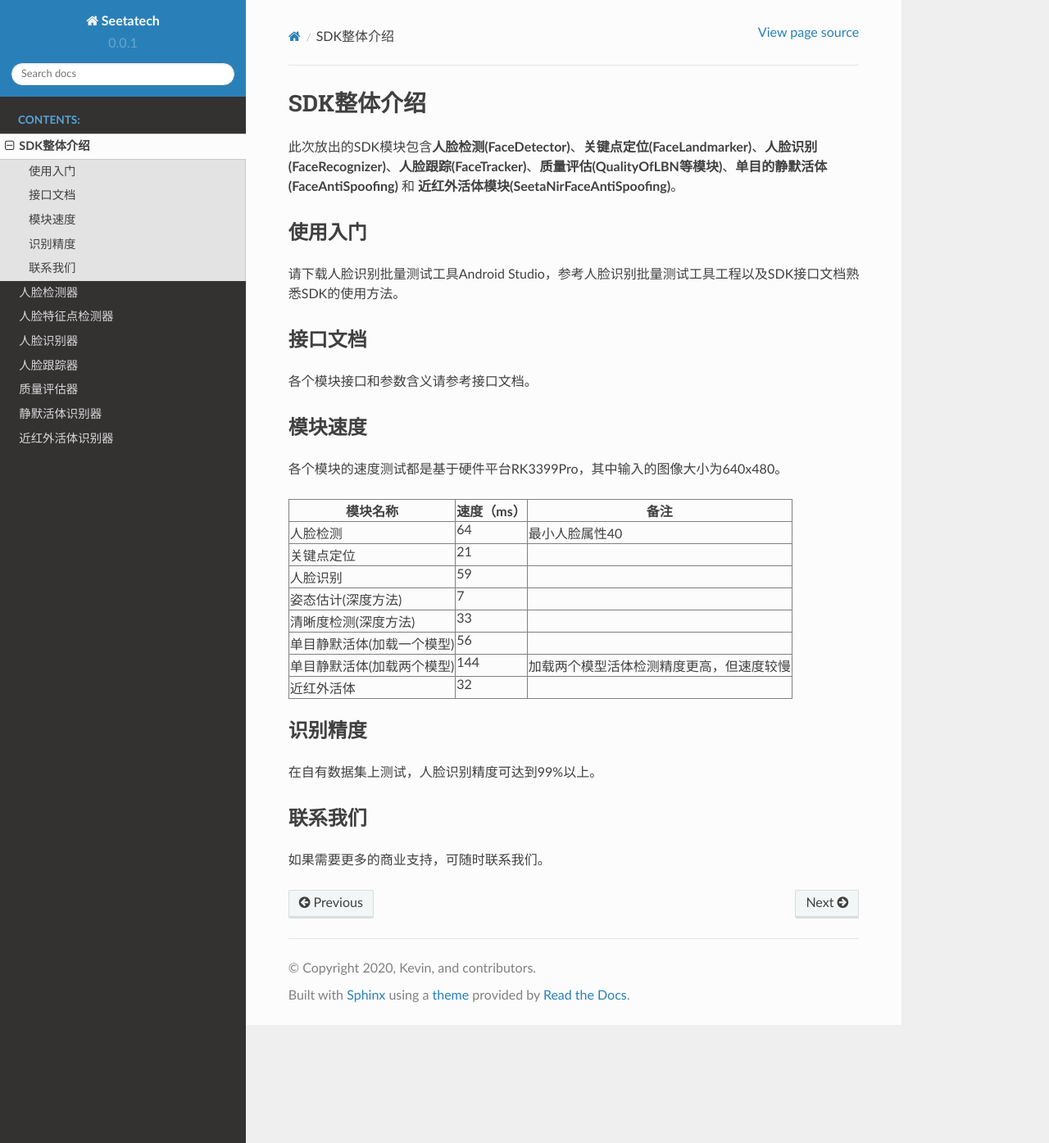
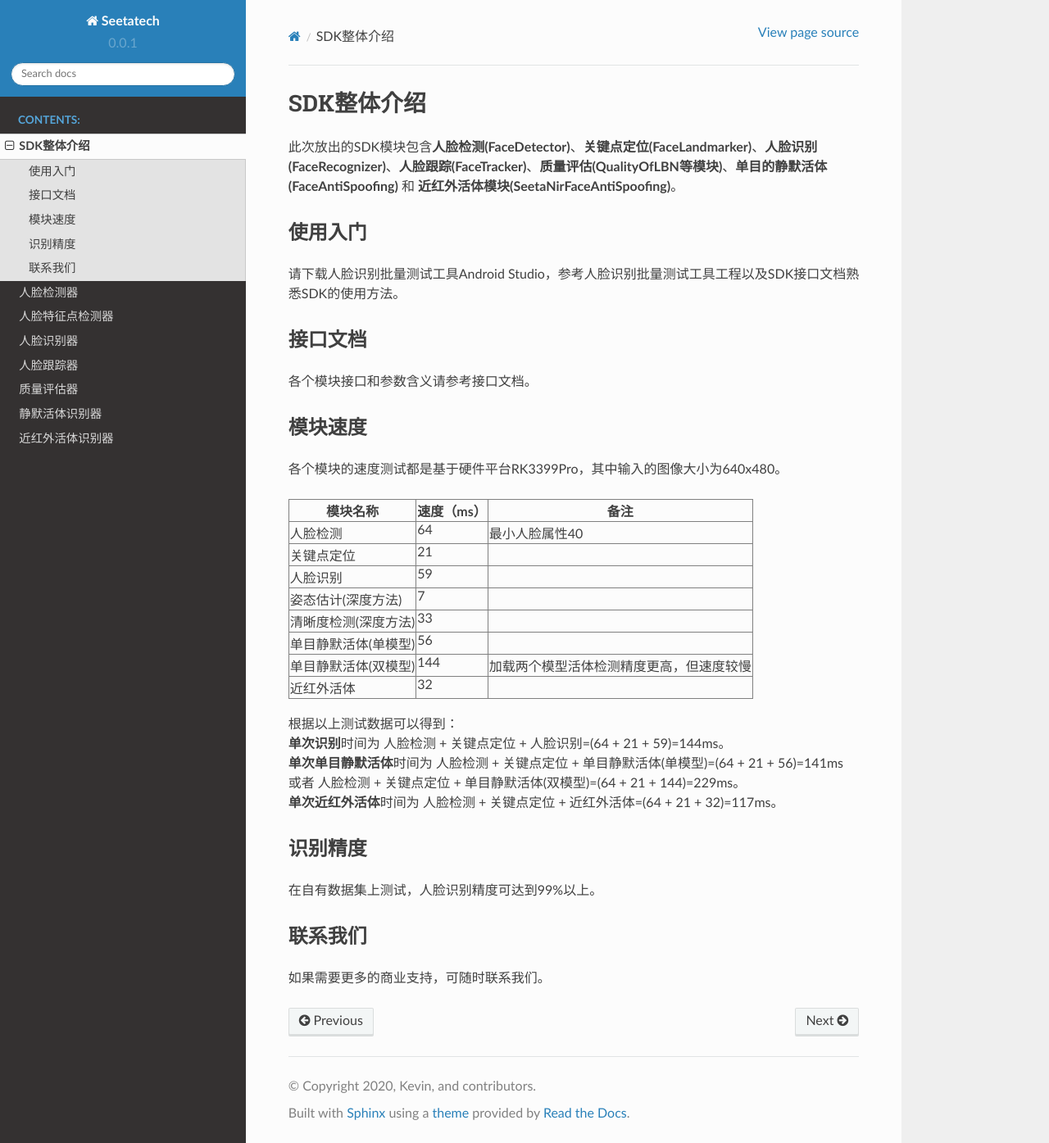
Before and after one commit to speaksoftlove/SeetaDocs, a Sphinx documentation site: the page built from source/Overall.md, in a window 1280 px wide and 1395 px high. Shown: the whole window at 82% size. Built offline with Sphinx 7.4.7 and the Read the Docs theme 2.0.0, drawn with Linux system fonts in a browser that asks for light colours.

Commit message:
add conclusion on time spent

```diff
--- a/source/Overall.md
+++ b/source/Overall.md
@@ -46,12 +46,12 @@
             <td> </td>
         </tr>
          <tr>
-            <td> 单目静默活体(加载一个模型)</td>
+            <td> 单目静默活体(单模型)</td>
             <td> 56</td>
             <td> </td>
         </tr>
          <tr>
-            <td> 单目静默活体(加载两个模型)</td>
+            <td> 单目静默活体(双模型)</td>
             <td> 144</td>
             <td> 加载两个模型活体检测精度更高，但速度较慢</td>
         </tr>
@@ -63,6 +63,11 @@
 </table>
 <br>
 
+根据以上测试数据可以得到：<br>
+**单次识别**时间为 人脸检测 + 关键点定位 + 人脸识别=(64 + 21 + 59)=144ms。<br>
+**单次单目静默活体**时间为 人脸检测 + 关键点定位 + 单目静默活体(单模型)=(64 + 21 + 56)=141ms 或者 人脸检测 + 关键点定位 + 单目静默活体(双模型)=(64 + 21 + 144)=229ms。<br>
+**单次近红外活体**时间为 人脸检测 + 关键点定位 + 近红外活体=(64 + 21 + 32)=117ms。
+
 ## 识别精度
 
 在自有数据集上测试，人脸识别精度可达到99%以上。
```
